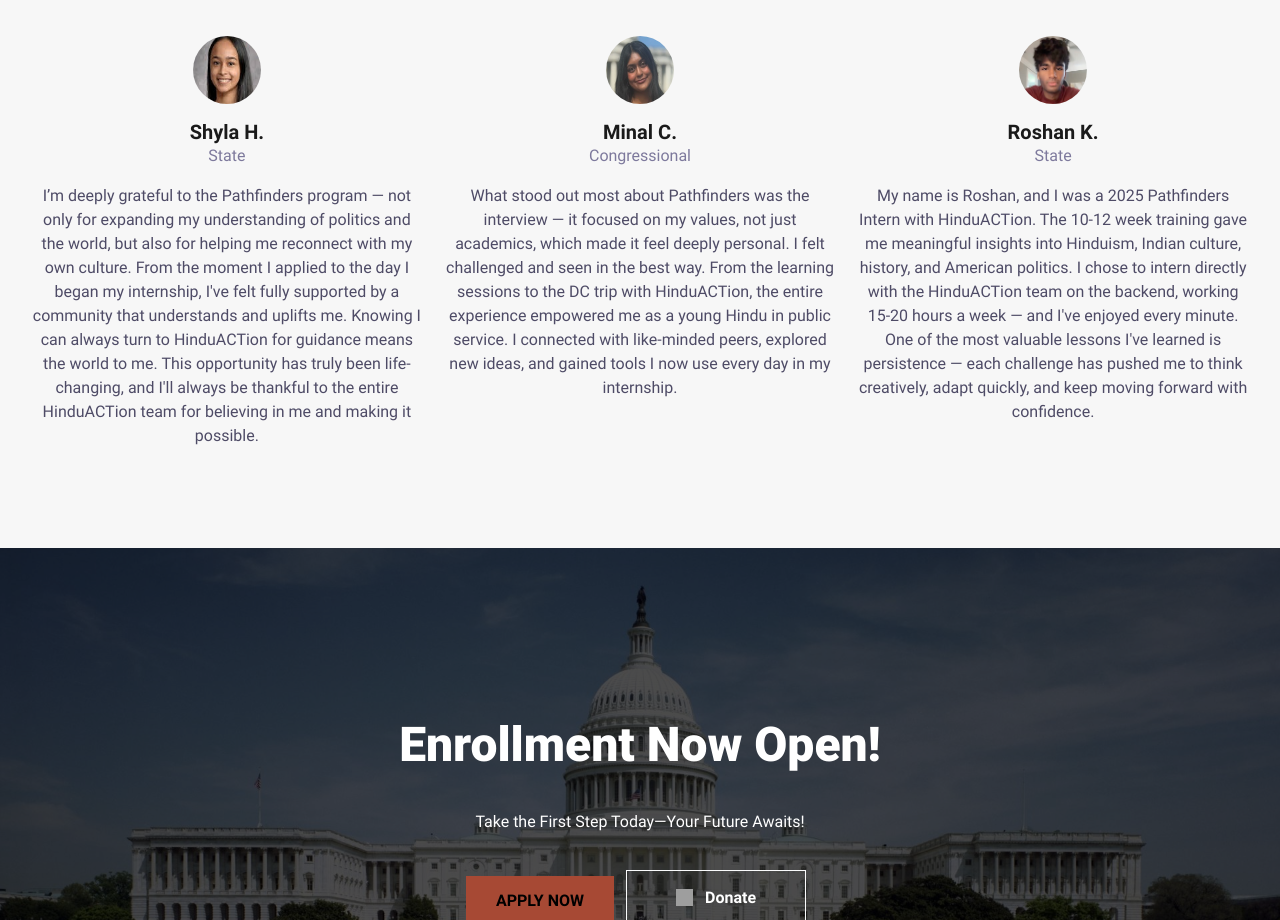
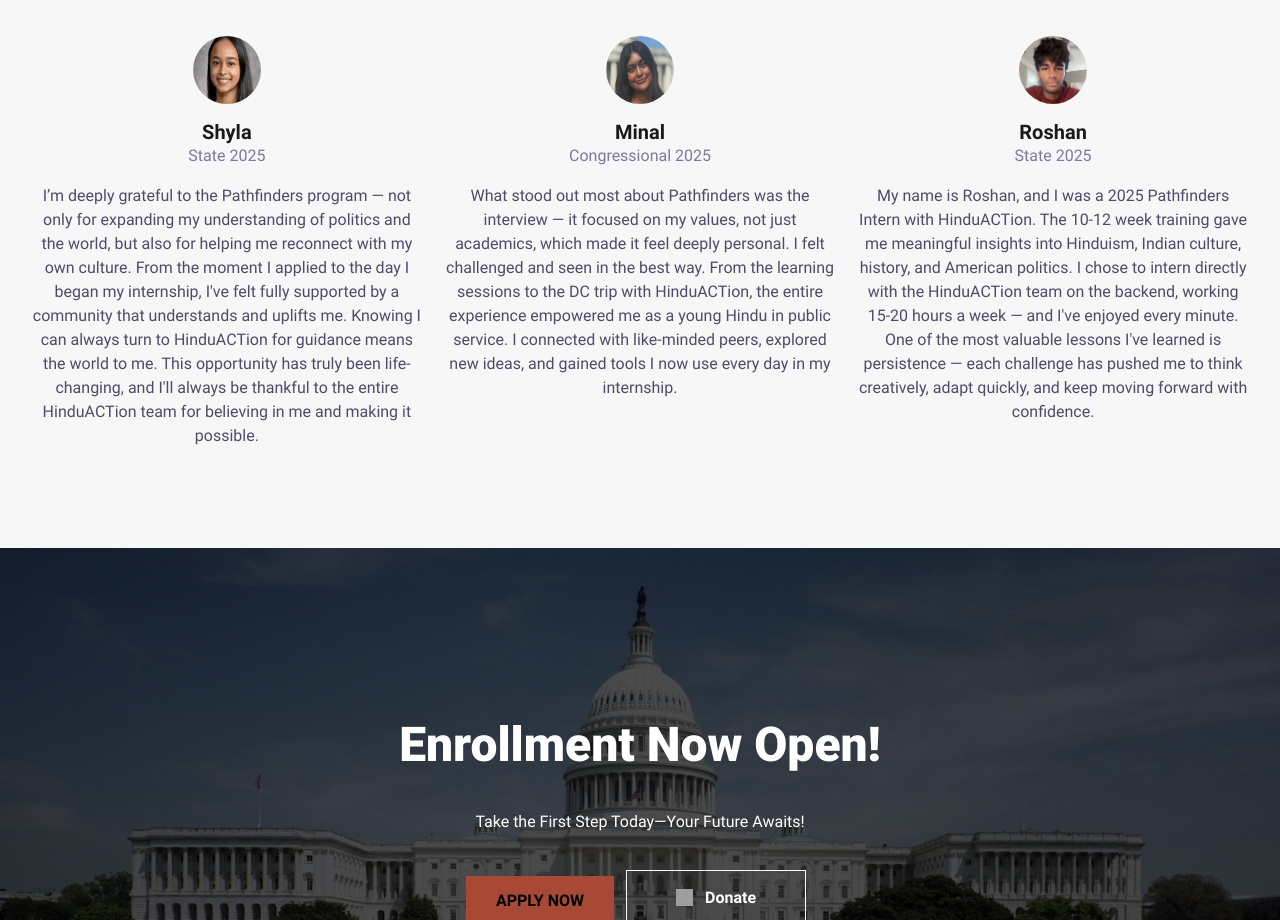
Before and after one commit to HinduACTion/pathfinders_website_codestitch, an Eleventy site: page src/index.html in a window 1280 px wide. Shown: the part 5900-6820 px from the top of the page. Built offline with nearby package versions, Linux system fonts and the light colour scheme; Eleventy itself is replaced by a stand-in of ours; files that its build step writes are made by us from their sources; grey boxes are pictures that could not be loaded.

Commit message:
Update testimonial names

```diff
--- a/src/index.html
+++ b/src/index.html
@@ -1065,24 +1065,24 @@
             <ul class="cs-card-group">
                 <li class="cs-item">
                     <img class="cs-img" aria-hidden="true" loading="lazy" decoding="async" src="/assets/images/ShylaH.jpeg" alt="profile" width="68" height="68">
-                    <span class="cs-name">Shyla H.</span>
-                    <span class="cs-desc">State</span>
+                    <span class="cs-name">Shyla</span>
+                    <span class="cs-desc">State 2025</span>
                     <p class="cs-item-text">
                         I’m deeply grateful to the Pathfinders program — not only for expanding my understanding of politics and the world, but also for helping me reconnect with my own culture. From the moment I applied to the day I began my internship, I've felt fully supported by a community that understands and uplifts me. Knowing I can always turn to HinduACTion for guidance means the world to me. This opportunity has truly been life-changing, and I'll always be thankful to the entire HinduACTion team for believing in me and making it possible.
                     </p>
                 </li>
                 <li class="cs-item">
                     <img class="cs-img" aria-hidden="true" loading="lazy" decoding="async" src="/assets/images/MinalC.jpeg" alt="profile" width="68" height="68">
-                    <span class="cs-name">Minal C.</span>
-                    <span class="cs-desc">Congressional</span>
+                    <span class="cs-name">Minal</span>
+                    <span class="cs-desc">Congressional 2025</span>
                     <p class="cs-item-text">
                         What stood out most about Pathfinders was the interview — it focused on my values, not just academics, which made it feel deeply personal. I felt challenged and seen in the best way. From the learning sessions to the DC trip with HinduACTion, the entire experience empowered me as a young Hindu in public service. I connected with like-minded peers, explored new ideas, and gained tools I now use every day in my internship.
                     </p>
                 </li>
                 <li class="cs-item">
                     <img class="cs-img" aria-hidden="true" loading="lazy" decoding="async" src="/assets/images/RoshanK.jpeg" alt="profile" width="68" height="68">
-                    <span class="cs-name">Roshan K.</span>
-                    <span class="cs-desc">State</span>
+                    <span class="cs-name">Roshan</span>
+                    <span class="cs-desc">State 2025</span>
                     <p class="cs-item-text">
                         My name is Roshan, and I was a 2025 Pathfinders Intern with HinduACTion. The 10-12 week training gave me meaningful insights into Hinduism, Indian culture, history, and American politics. I chose to intern directly with the HinduACTion team on the backend, working 15-20 hours a week — and I've enjoyed every minute. One of the most valuable lessons I've learned is persistence — each challenge has pushed me to think creatively, adapt quickly, and keep moving forward with confidence.                    </p>
                 </li>
```
